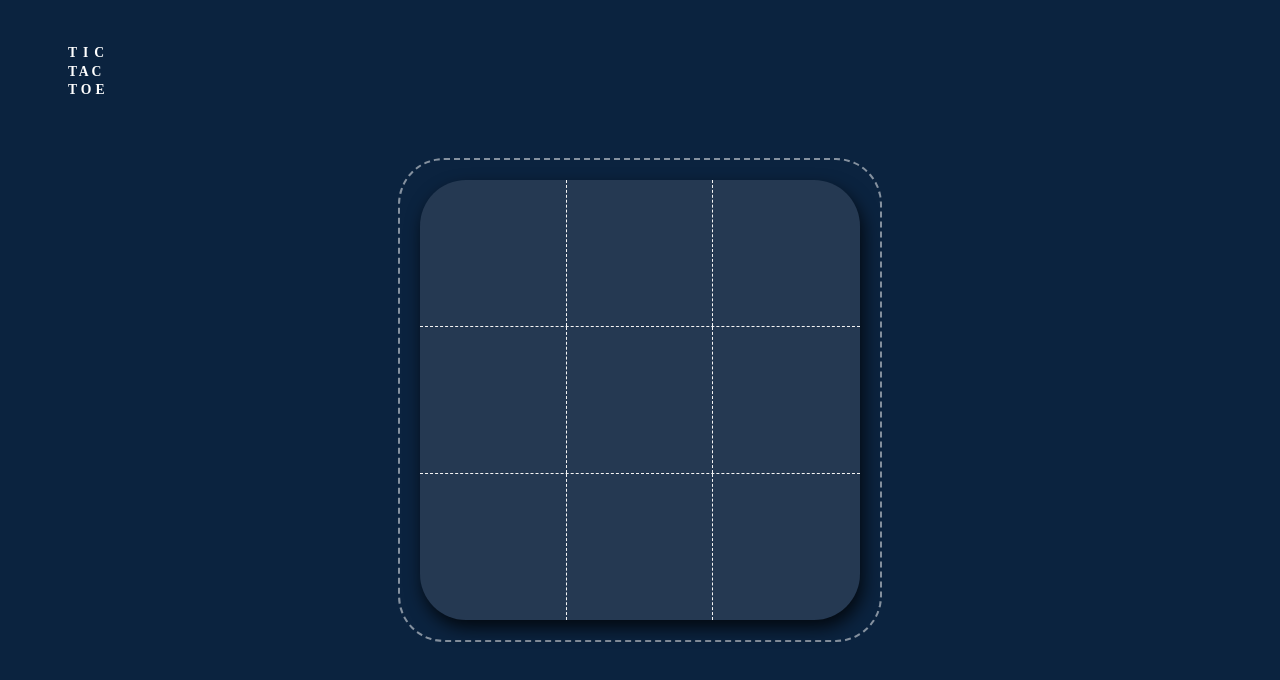
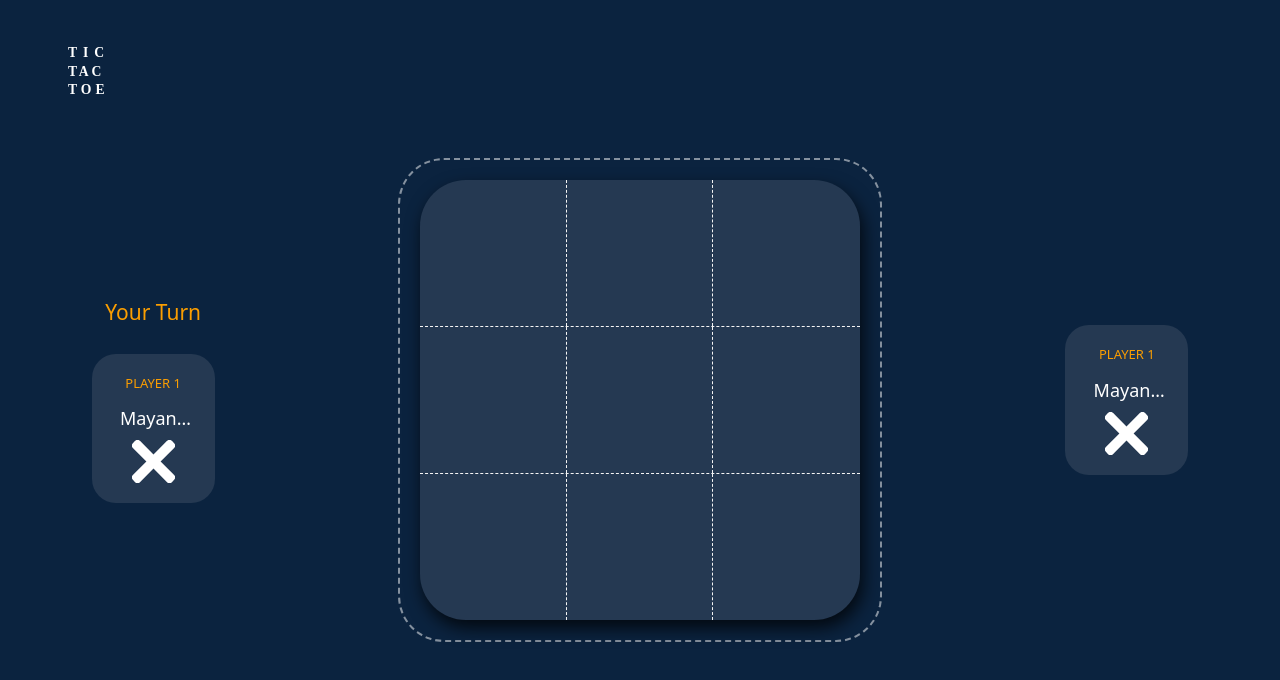
Before and after one commit to mayank-m-sharma/vue-tictactoe, a Vue app: page / in a window 1280 px wide. Shown: the top 680 px of the page. Built offline with nearby package versions, Linux system fonts and the light colour scheme.

Commit message:
added playerInfoTab component and moved out current turn property on root level

```diff
--- a/src/App.vue
+++ b/src/App.vue
@@ -1,19 +1,56 @@
-<script setup>
-  import GameArena from './components/GameArena.vue';
-</script>
-
 <template>
  <div class="h-screen overflow-hidden">
   <div class="absolute top-[42px] left-[68.11px]">
     <img src="/src/assets/TicTacToe.svg" class="w-[42px] h-[58px]" alt="">
   </div>
-  <div class="h-full flex justify-center items-center rounded-[46px]">
-    <div class="p-[20px] box rounded-[46px]">
-      <GameArena class="h-[440px] w-[440px] child" />
+  <div class="h-full w-full flex justify-center items-center rounded-[46px]">
+    <div class="flex justify-around items-center w-full">
+      <PlayerInfoTab
+        :isCurrentPlayerTurn="checkIfCurrentPlayerTurn(TURN_VALUE.PLAYER_1)"
+        :player-info="getPlayerInfo(TURN_VALUE.PLAYER_1)"
+      />
+      <div class="p-[20px] box rounded-[46px]">
+        <GameArena class="h-[440px] w-[440px] child" :currentTurn="currentTurn" @updateCurrentTurn="handleUpdateCurrentTurn($event)" />
+      </div>
+      <PlayerInfoTab
+        :isCurrentPlayerTurn="checkIfCurrentPlayerTurn(TURN_VALUE.PLAYER_2)"
+        :player-info="getPlayerInfo(TURN_VALUE.PLAYER_2)"
+      />
     </div>
   </div>
  </div>
 </template>
+
+<script>
+import GameArena from './components/GameArena.vue';
+import PlayerInfoTab from './components/PlayerInfoTab.vue'
+import {TURN_VALUE} from './constants/tile';
+export default {
+  name: "App",
+  components: {GameArena, PlayerInfoTab},
+  data() {
+    return {
+      TURN_VALUE,
+      currentTurn: TURN_VALUE.PLAYER_1
+    }
+  },
+  methods: {
+    handleUpdateCurrentTurn(turn) {
+      this.currentTurn = turn
+    },
+    getPlayerInfo(playerInfo) {
+      return {
+        playerNumber: "PLAYER 1",
+        playerName: "Mayank Sharma",
+        playerIcon: "/src/assets/closeIconSmall.svg"
+      }
+    },
+    checkIfCurrentPlayerTurn(playerId) {
+      return this.currentTurn === playerId;
+    }
+  }
+}
+</script>
 
 <style scoped>
 .box {
--- a/src/components/GameArena.vue
+++ b/src/components/GameArena.vue
@@ -22,10 +22,16 @@ export default {
             circleImage: '/src/assets/circleIcon.svg',
             crossImageActive: '/src/assets/closeIconYellow.svg',
             circleImageActive: '/src/assets/circleIconBigYellow.svg',
-            currentTurn: TURN_VALUE.PLAYER_1,
             isGameOver: false,
             winner: null,
             movesSoFar: 0
+        }
+    },
+    props: {
+        currentTurn: {
+            type: Number,
+            default: TURN_VALUE.PLAYER_1
+
         }
     },
     components: {
@@ -44,11 +50,11 @@ export default {
             if (this.currentTurn === TURN_VALUE.PLAYER_1) {
                 this.gameDetails[tile.rowId].rowDetail[tile.tileId].iconSrc = this.crossImage;
                 this.gameDetails[tile.rowId].rowDetail[tile.tileId].cellValue = CELL_CONSTANT.CROSS;
-                this.currentTurn = TURN_VALUE.PLAYER_2
+                this.$emit('updateCurrentTurn', TURN_VALUE.PLAYER_2)
             } else {
                 this.gameDetails[tile.rowId].rowDetail[tile.tileId].iconSrc = this.circleImage;
                 this.gameDetails[tile.rowId].rowDetail[tile.tileId].cellValue = CELL_CONSTANT.CIRCLE;
-                this.currentTurn = TURN_VALUE.PLAYER_1
+                this.$emit('updateCurrentTurn', TURN_VALUE.PLAYER_1)
             }
             this.movesSoFar++;
             if (this.movesSoFar >= 5) {
--- /dev/null
+++ b/src/components/PlayerInfoTab.vue
@@ -0,0 +1,42 @@
+<template>
+  <div class="flex flex-col space-y-[25px] items-center">
+    <p v-if="isCurrentPlayerTurn" :class="getTabInfoClass">
+        {{ getTabInfoText }}
+    </p>
+    <div class="w-[123px] h-full bg-[#253952] rounded-3xl flex flex-col items-center space-y-2 px-6 py-5">
+        <div class="flex flex-col space-y-3 items-center justify-center">
+            <p class="text-[#FB9E01] text-[13px]">
+                {{ playerInfo.playerNumber }}
+            </p>
+            <p class="text-white text-center line-clamp-1 text-[18px] font-medium">
+                {{ playerInfo.playerName }}
+            </p>
+        </div>
+        <img class="h-[43px] w-[43px]" :src="playerInfo.playerIcon" alt="">
+    </div>
+  </div>
+</template>
+
+<script>
+export default {
+    name: "PlayerInfoTab",
+    props: {
+        playerInfo: {
+            type: Object,
+            default: () => {}
+        },
+        isCurrentPlayerTurn: {
+            type: Boolean,
+            default: false
+        }
+    },
+    computed: {
+        getTabInfoText() {
+            return "Your Turn";
+        },
+        getTabInfoClass() {
+            return "text-[#FB9E01] text-[21px] font-medium"
+        }
+    }
+}
+</script>
```
Also changed, not shown: src/assets/closeIconSmall.svg (added).
